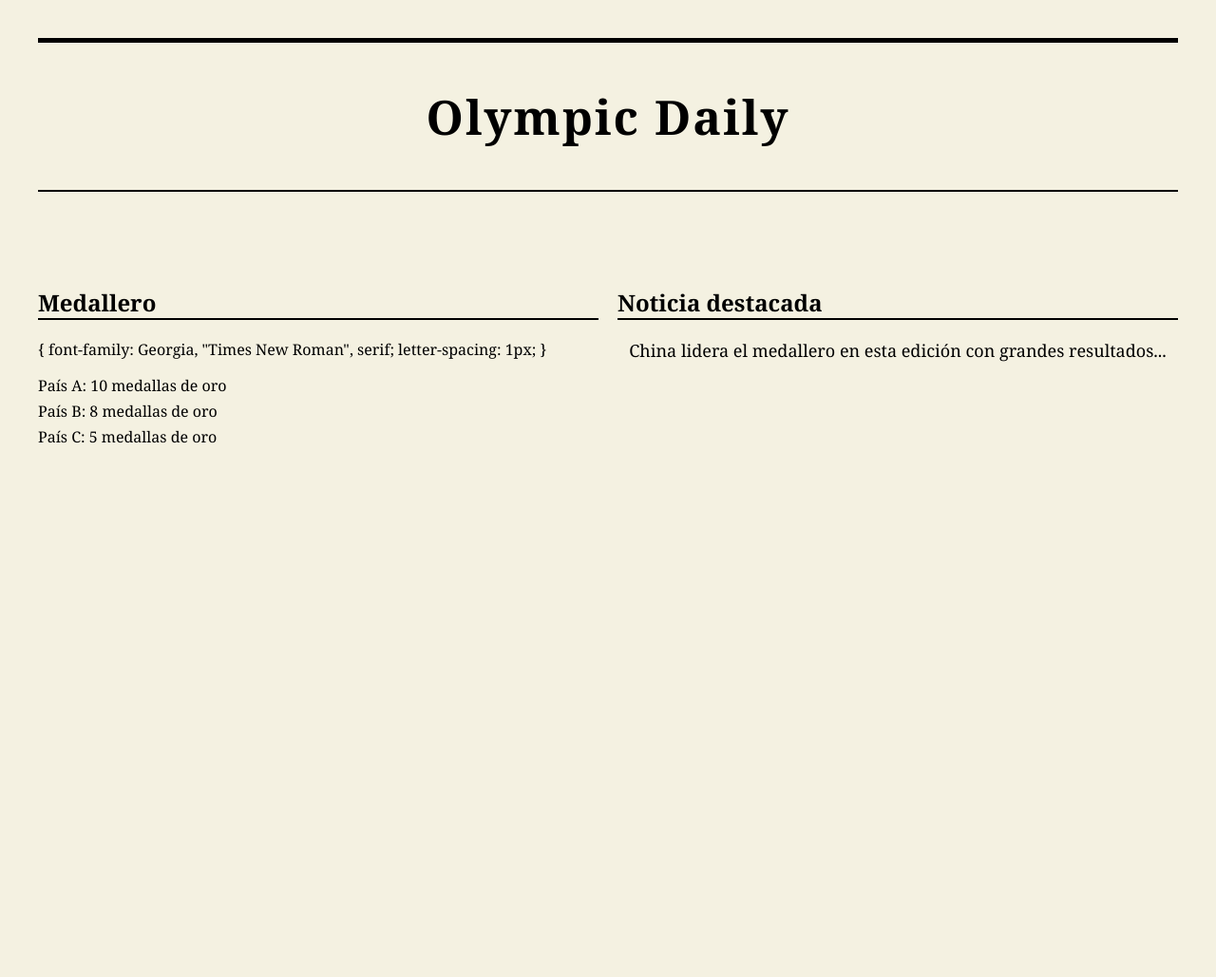
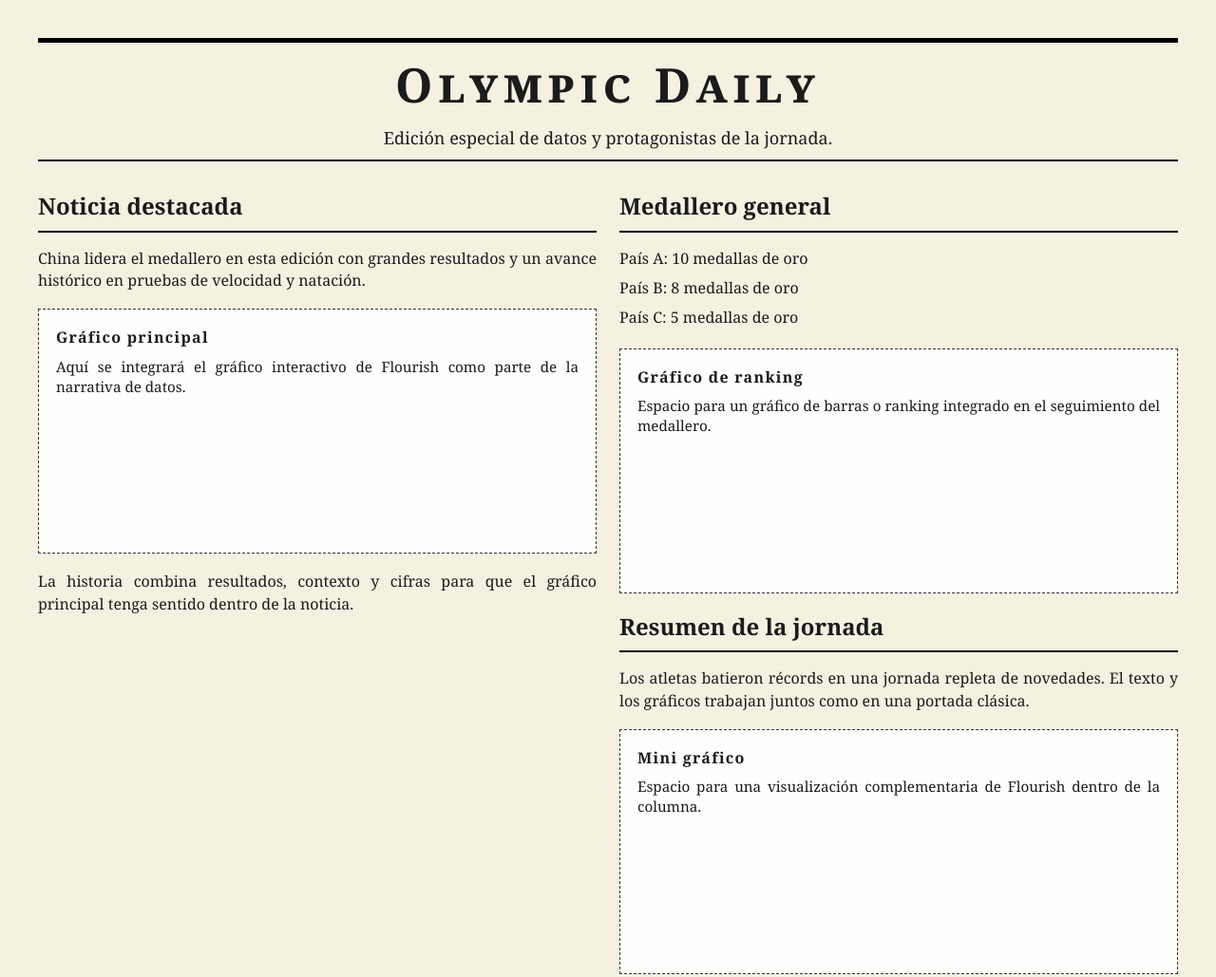
Before and after one commit to gmor1n/gmrepository-git, a website: page proyect/olimpiadas/web/index.html in a window 1280 px wide. Shown: the top 1029 px of the page at 95% size. Before the commit the page ends 800 px from the top, so only its background shows below. Drawn offline with Linux system fonts and the light colour scheme.

Commit message:
Portada tipo periódico + estructura base + documentación de prompts

```diff
--- a/proyect/olimpiadas/web/index.html
+++ b/proyect/olimpiadas/web/index.html
@@ -1,46 +1,58 @@
 
 <!DOCTYPE html>
-<html>
+<html lang="es">
 <head>
+    <meta charset="UTF-8">
+    <meta name="viewport" content="width=device-width, initial-scale=1.0">
     <title>Olimpiadas - Edición Especial</title>
     <link rel="stylesheet" href="styles.css">
 </head>
 <body>
 
-
-
 <div class="cabecera">
     <h1>Olympic Daily</h1>
+    <p>Edición especial de datos y protagonistas de la jornada.</p>
 </div>
 
+<main class="pagina">
+    <section class="bloque-principal">
+        <article class="columna columna-noticia">
+            <h2>Noticia destacada</h2>
+            <p>China lidera el medallero en esta edición con grandes resultados y un avance histórico en pruebas de velocidad y natación.</p>
+            <div class="grafico-principal">
+                <strong>Gráfico principal</strong>
+                <p>Aquí se integrará el gráfico interactivo de Flourish como parte de la narrativa de datos.</p>
+            </div>
+            <p>La historia combina resultados, contexto y cifras para que el gráfico principal tenga sentido dentro de la noticia.</p>
+        </article>
 
+        <article class="columna columna-medallero">
+            <h2>Medallero general</h2>
+            <ul>
+                <li>País A: 10 medallas de oro</li>
+                <li>País B: 8 medallas de oro</li>
+                <li>País C: 5 medallas de oro</li>
+            </ul>
+            <div class="grafico-secundario">
+                <strong>Gráfico de ranking</strong>
+                <p>Espacio para un gráfico de barras o ranking integrado en el seguimiento del medallero.</p>
+            </div>
+            <h2>Resumen de la jornada</h2>
+            <p>Los atletas batieron récords en una jornada repleta de novedades. El texto y los gráficos trabajan juntos como en una portada clásica.</p>
+            <div class="grafico-mini">
+                <strong>Mini gráfico</strong>
+                <p>Espacio para una visualización complementaria de Flourish dentro de la columna.</p>
+            </div>
+        </article>
+    </section>
 
-<div class="contenedor">
-
-    <div class="columna">
-        <h2>Medallero</h2>
-
-{
-    font-family: Georgia, "Times New Roman", serif;
-    letter-spacing: 1px;
-}
-
-        <ul>
-            <li>País A: 10 medallas de oro</li>
-            <li>País B: 8 medallas de oro</li>
-            <li>País C: 5 medallas de oro</li>
-        </ul>
-
-
-    </div>
-
-
-<div class="columna">
-    <h2>Noticia destacada</h2>
-    <p>China lidera el medallero en esta edición con grandes resultados...</p>
-</div>
-
-
+    <section class="noticias-footer">
+        <article>
+            <h2>Última hora</h2>
+            <p>Próxima actualización: detalles de la final de atletismo y análisis en tiempo real.</p>
+        </article>
+    </section>
+</main>
 
 </body>
 </html>
--- a/proyect/olimpiadas/web/styles.css
+++ b/proyect/olimpiadas/web/styles.css
@@ -1,79 +1,126 @@
 /* Estilo tipo periódico antiguo */
-
 
 body {
     background-color: #f4f1e1;
     font-family: Georgia, "Times New Roman", serif;
     margin: 40px;
+    color: #1b1b1b;
 }
 
-
-/* Título principal */
-h1 {
-    text-align: center;
-    font-size: 50px;
+body, html {
+    min-height: 100%;
 }
 
-/* Subtítulo */
-p {
+.cabecera {
     text-align: center;
-    font-size: 18px;
-}
-
-/* Sección principal */
-div {
-    margin-top: 40px;
-}
-
-/* Subtítulo de sección */
-h2 {
-    border-bottom: 2px solid black;
-}
-
-/* Lista medallero */
-ul {
-    list-style-type: none; /* quitar puntos */
-    padding: 0;
-}
-
-/* Elementos lista */
-li {
-    margin-bottom: 5px;
-}
-
-
-.contenedor {
-    display: flex;
-    gap: 20px;
-}
-
-.columna {
-    width: 50%;
-    text-align: justify;
-}
-
-
-.columna p {
-    margin-top: 10px;
-}
-
-
-.cabecera {
     border-top: 5px solid black;
     border-bottom: 2px solid black;
     padding: 10px 0;
     margin-bottom: 30px;
 }
 
-
-hr {
-    border: none;
-    border-top: 2px solid black;
-    margin: 20px 0;
+h1 {
+    font-family: Georgia, "Times New Roman", serif;
+    font-weight: bold;
+    letter-spacing: 6px;
+    font-variant: small-caps;
+    text-align: center;
+    font-size: 50px;
+    margin: 0;
 }
 
+.cabecera p {
+    text-align: center;
+    font-size: 18px;
+    margin: 10px auto 0;
+    max-width: 760px;
+    line-height: 1.4;
+}
 
-h1 {
-    font-family: Georgia, "Times New Roman", serif;
-    letter-spacing: 2px;
+.pagina {
+    display: flex;
+    flex-direction: column;
+    gap: 28px;
 }
+
+.bloque-principal {
+    display: flex;
+    gap: 24px;
+    align-items: flex-start;
+}
+
+.columna {
+    width: 50%;
+    text-align: justify;
+    line-height: 1.45;
+    font-size: 16px;
+}
+
+.columna p {
+    margin: 12px 0;
+}
+
+h2 {
+    font-size: 24px;
+    margin: 0 0 16px;
+    padding-bottom: 8px;
+    border-bottom: 2px solid black;
+}
+
+ul {
+    list-style-type: none;
+    padding: 0;
+    margin: 0 0 20px;
+}
+
+li {
+    margin-bottom: 8px;
+    padding-left: 10px;
+    text-indent: -10px;
+}
+
+.grafico-principal,
+.grafico-secundario,
+.grafico-mini {
+    border: 1px dashed #333;
+    background: rgba(255, 255, 255, 0.95);
+    padding: 18px;
+    margin: 18px 0;
+    min-height: 220px;
+}
+
+.grafico-principal strong,
+.grafico-secundario strong,
+.grafico-mini strong {
+    display: block;
+    font-size: 1rem;
+    margin-bottom: 8px;
+    letter-spacing: 0.08em;
+}
+
+.grafico-principal p,
+.grafico-secundario p,
+.grafico-mini p {
+    margin: 0;
+    font-size: 0.95rem;
+    line-height: 1.4;
+}
+
+.noticias-footer article {
+    border-top: 1px solid rgba(0, 0, 0, 0.2);
+    padding-top: 18px;
+}
+
+.noticias-footer h2 {
+    font-size: 22px;
+}
+
+@media (max-width: 960px) {
+    .bloque-principal {
+        flex-direction: column;
+    }
+
+    .columna {
+        width: 100%;
+    }
+}
```
Also changed, not shown: proyect/olimpiadas/docs/prompts.md (added, +125 -0 lines).
